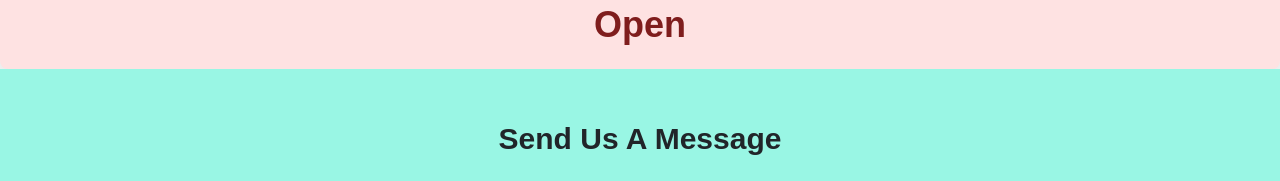
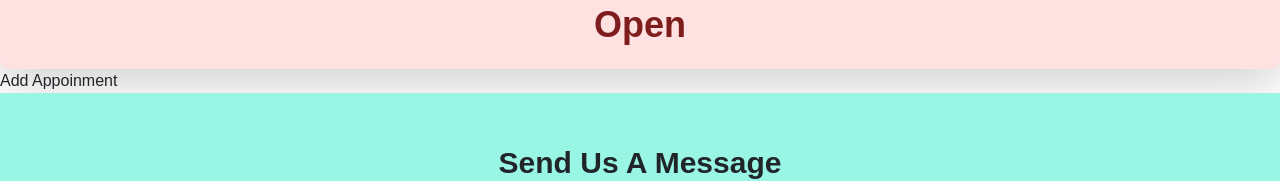
Before and after one commit to Thilankavishka/Healthcare-University-Medical-Centre-Management-System, a React (Vite) app in the folder frontend/: page / in a window 1280 px wide. Shown: the part 471-652 px from the top of the page. Built offline with nearby package versions, Linux system fonts and the light colour scheme; no server answers.

Commit message:
created a button for Add appoinments

```diff
--- a/frontend/package.json
+++ b/frontend/package.json
@@ -4,6 +4,7 @@
   "version": "0.0.0",
   "type": "module",
   "scripts": {
+    "start":"vite",
     "dev": "vite",
     "build": "vite build",
     "lint": "eslint .",
--- a/frontend/src/pages/Home.jsx
+++ b/frontend/src/pages/Home.jsx
@@ -6,6 +6,8 @@ import "react-toastify/dist/ReactToastify.css";
 export default function Home({ role, userId }) {
   const currenrtime = new Date().toLocaleTimeString();
   const currentDate = new Date().toLocaleDateString();
+
+
   return (
     <>
       {/*Navbar section */}
@@ -48,6 +50,11 @@ export default function Home({ role, userId }) {
         </div>
       </div>
 
+      {/* Appointment Section */}
+      <div classname="">
+        <button>Add Appoinment</button>
+      </div>
+
       {/*Message Section*/}
       <div className="sec-3 w-full h-fit bg-teal-200  pb-5">
         <div className="department-head flex justify-center">
```
